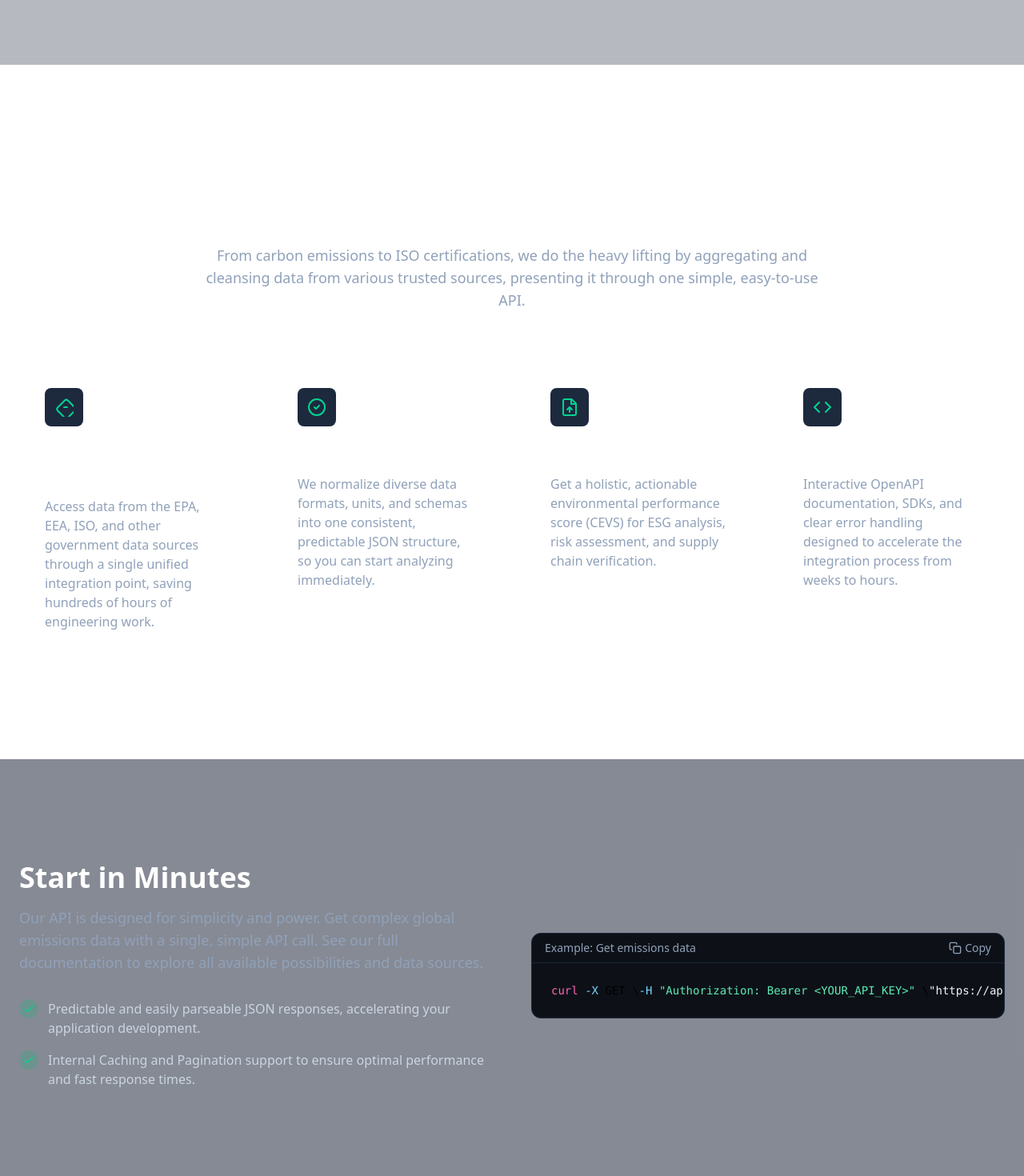
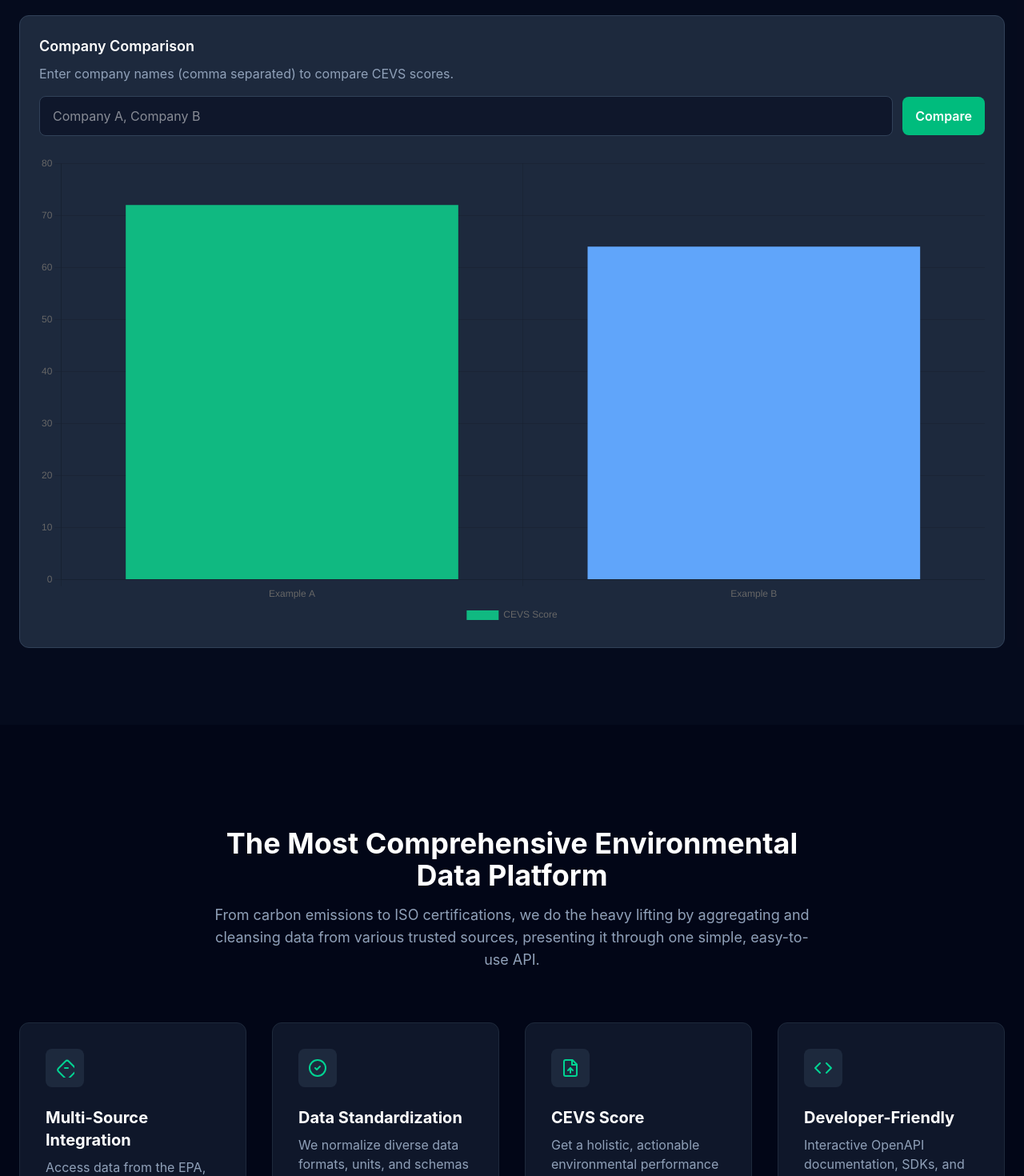
Before and after one commit to hk-dev13/envoyou-page-react, a React (Vite) app: page / in a window 1280 px wide. Shown: the part 2240-3710 px from the top of the page at 80% size. Built offline with nearby package versions, Linux system fonts and the light colour scheme.

Commit message:
Add chart.js and react-chartjs-2 dependencies; enhance visualizations with interactive charts and company comparison feature

```diff
--- a/package.json
+++ b/package.json
@@ -10,7 +10,9 @@
     "preview": "vite preview"
   },
   "dependencies": {
+    "chart.js": "^4.5.0",
     "react": "^19.1.1",
+    "react-chartjs-2": "^5.3.0",
     "react-dom": "^19.1.1",
     "react-router-dom": "^7.8.2"
   },
--- a/src/components/CodeExampleSection.jsx
+++ b/src/components/CodeExampleSection.jsx
@@ -1,38 +1,60 @@
-import React from 'react';
+import React, { useState, useRef } from 'react';
 
 const CodeExampleSection = () => {
+  // State untuk mengelola teks tombol
+  const [copyButtonText, setCopyButtonText] = useState('Copy');
+
+  // Ref untuk mendapatkan akses langsung ke elemen 'pre' tanpa manipulasi DOM
+  const codeBlockRef = useRef(null);
+
+  const handleCopy = () => {
+    // Pastikan ref sudah terhubung ke elemen
+    if (codeBlockRef.current) {
+      const codeToCopy = codeBlockRef.current.innerText;
+
+      navigator.clipboard.writeText(codeToCopy).then(() => {
+        setCopyButtonText('Copied!');
+        // Mengembalikan teks tombol ke 'Copy' setelah 2 detik
+        setTimeout(() => {
+          setCopyButtonText('Copy');
+        }, 2000);
+      }).catch(err => {
+        console.error('Failed to copy text: ', err);
+        setCopyButtonText('Failed');
+      });
+    }
+  };
+
   return (
     <section id="docs" className="py-20 sm:py-32 bg-slate-900/50">
       <div className="container mx-auto px-6">
         <div className="grid grid-cols-1 lg:grid-cols-2 gap-12 items-center">
-                    <div className="scroll-reveal">
+          <div>
             <h3 className="text-3xl md:text-4xl font-bold text-white">Start in Minutes</h3>
             <p className="mt-4 text-lg text-slate-400">
-                            Our API is designed for simplicity and power. Get complex global emissions data with a single, simple API call. See our full documentation to explore all available possibilities and data sources.
+              Our API is designed for simplicity and power. Get complex global emissions data with a single, simple API call.
             </p>
-                        <div className="mt-8 space-y-4">
-                            <div className="flex items-start space-x-3">
-                                <div className="w-6 h-6 rounded-full bg-emerald-500/20 flex items-center justify-center flex-shrink-0"><svg className="w-4 h-4 text-emerald-400" fill="none" stroke="currentColor" viewBox="0 0 24 24"><path strokeLinecap="round" strokeLinejoin="round" strokeWidth="2" d="M5 13l4 4L19 7"></path></svg></div>
-                                <p className="text-slate-300">Predictable and easily parseable JSON responses, accelerating your application development.</p>
+            {/* ... Konten lainnya ... */}
           </div>
-                            <div className="flex items-start space-x-3">
-                               <div className="w-6 h-6 rounded-full bg-emerald-500/20 flex items-center justify-center flex-shrink-0"><svg className="w-4 h-4 text-emerald-400" fill="none" stroke="currentColor" viewBox="0 0 24 24"><path strokeLinecap="round" strokeLinejoin="round" strokeWidth="2" d="M5 13l4 4L19 7"></path></svg></div>
-                                <p className="text-slate-300">Internal Caching and Pagination support to ensure optimal performance and fast response times.</p>
-                            </div>
-                        </div>
-                    </div>
-                    <div className="scroll-reveal" style={{ transitionDelay: '150ms' }}>
+          <div>
             <div className="bg-[#0D1117] rounded-xl border border-slate-800 overflow-hidden">
               <div className="px-4 py-2 border-b border-slate-800 flex justify-between items-center">
                 <span className="text-sm text-slate-400">Example: Get emissions data</span>
-                                <button id="copyBtn" className="text-sm text-slate-400 hover:text-white transition-colors flex items-center space-x-1">
+                <button
+                  onClick={handleCopy}
+                  className={`text-sm hover:text-white transition-colors flex items-center space-x-1 ${copyButtonText === 'Copied!' ? 'text-emerald-400' : 'text-slate-400'}`}
+                >
                   <svg xmlns="http://www.w3.org/2000/svg" width="16" height="16" viewBox="0 0 24 24" fill="none" stroke="currentColor" strokeWidth="2" strokeLinecap="round" strokeLinejoin="round"><rect x="9" y="9" width="13" height="13" rx="2" ry="2"></rect><path d="M5 15H4a2 2 0 0 1-2-2V4a2 2 0 0 1 2-2h9a2 2 0 0 1 2 2v1"></path></svg>
-                                    <span id="copyBtnText">Copy</span>
+                  <span>{copyButtonText}</span>
                 </button>
               </div>
-                            <pre className="p-6 text-sm overflow-x-auto" id="codeBlock"><code className="language-bash"><span className="text-pink-400">curl</span> <span className="text-sky-300">-X</span> GET \
-  <span className="text-sky-300">-H</span> <span className="text-emerald-300">"Authorization: Bearer &lt;YOUR_API_KEY&gt;"</span> \
-  <span className="text-slate-100">"https://api.envoyou.com/v1/global/cevs/CompanyName"</span></code></pre>
+              <pre ref={codeBlockRef} className="p-6 text-sm overflow-x-auto">
+                <code className="language-bash">
+                  <span className="text-pink-400">curl</span> <span className="text-sky-300">-X</span> GET<br />
+                  <span className="text-sky-300">-H</span> <span className="text-emerald-300">"Authorization: Bearer &lt;YOUR_API_KEY&gt;"</span><br />
+                  <span className="text-slate-100">"https://api.envoyou.com/v1/global/cevs/CompanyName"</span>
+                </code>
+              </pre>
             </div>
           </div>
         </div>
--- a/src/components/FeaturesSection.jsx
+++ b/src/components/FeaturesSection.jsx
@@ -1,10 +1,11 @@
 import React from 'react';
+import { Link } from 'react-router-dom';
 
 const FeaturesSection = () => {
     return (
         <section id="features" className="py-20 sm:py-32">
             <div className="container mx-auto px-6">
-                <div className="text-center max-w-3xl mx-auto scroll-reveal">
+                <div className="text-center max-w-3xl mx-auto">
                     <h3 className="text-3xl md:text-4xl font-bold text-white">The Most Comprehensive Environmental Data Platform</h3>
                     <p className="mt-4 text-lg text-slate-400">
                         From carbon emissions to ISO certifications, we do the heavy lifting by aggregating and cleansing data from various trusted sources, presenting it through one simple, easy-to-use API.
@@ -12,7 +13,7 @@ const FeaturesSection = () => {
                 </div>
                 <div className="mt-16 grid grid-cols-1 md:grid-cols-2 lg:grid-cols-4 gap-8">
                     {/* Feature Card 1 */}
-                    <div className="feature-card p-8 rounded-xl scroll-reveal">
+                    <div className="feature-card p-8 rounded-xl">
                         <div className="bg-slate-800 w-12 h-12 rounded-lg flex items-center justify-center">
                             <svg xmlns="http://www.w3.org/2000/svg" width="24" height="24" viewBox="0 0 24 24" fill="none" stroke="currentColor" strokeWidth="2" strokeLinecap="round" strokeLinejoin="round" className="text-emerald-400"><path d="M4.22 12.22a3 3 0 0 0 0 4.24l8.49 8.49a3 3 0 0 0 4.24 0l8.49-8.49a3 3 0 0 0 0-4.24l-8.49-8.49a3 3 0 0 0-4.24 0Z"/><path d="M16 12h-4"/></svg>
                         </div>
@@ -20,7 +21,7 @@ const FeaturesSection = () => {
                         <p className="mt-2 text-slate-400">Access data from the EPA, EEA, ISO, and other government data sources through a single unified integration point, saving hundreds of hours of engineering work.</p>
                     </div>
                     {/* Feature Card 2 */}
-                    <div className="feature-card p-8 rounded-xl scroll-reveal" style={{ transitionDelay: '100ms' }}>
+                    <div className="feature-card p-8 rounded-xl" style={{ transitionDelay: '100ms' }}>
                         <div className="bg-slate-800 w-12 h-12 rounded-lg flex items-center justify-center">
                             <svg xmlns="http://www.w3.org/2000/svg" width="24" height="24" viewBox="0 0 24 24" fill="none" stroke="currentColor" strokeWidth="2" strokeLinecap="round" strokeLinejoin="round" className="text-emerald-400"><path d="M12 22c5.523 0 10-4.477 10-10S17.523 2 12 2 2 6.477 2 12s4.477 10 10 10z"/><path d="m9 12 2 2 4-4"/></svg>
                         </div>
@@ -28,7 +29,7 @@ const FeaturesSection = () => {
                         <p className="mt-2 text-slate-400">We normalize diverse data formats, units, and schemas into one consistent, predictable JSON structure, so you can start analyzing immediately.</p>
                     </div>
                     {/* Feature Card 3 */}
-                    <div className="feature-card p-8 rounded-xl scroll-reveal" style={{ transitionDelay: '200ms' }}>
+                    <div className="feature-card p-8 rounded-xl" style={{ transitionDelay: '200ms' }}>
                         <div className="bg-slate-800 w-12 h-12 rounded-lg flex items-center justify-center">
                            <svg xmlns="http://www.w3.org/2000/svg" width="24" height="24" viewBox="0 0 24 24" fill="none" stroke="currentColor" strokeWidth="2" strokeLinecap="round" strokeLinejoin="round" className="text-emerald-400"><path d="M14.5 2H6a2 2 0 0 0-2 2v16a2 2 0 0 0 2 2h12a2 2 0 0 0 2-2V7.5L14.5 2z"/><polyline points="14 2 14 8 20 8"/><path d="M12 18v-6"/><path d="m9 15 3-3 3 3"/></svg>
                         </div>
@@ -36,7 +37,7 @@ const FeaturesSection = () => {
                         <p className="mt-2 text-slate-400">Get a holistic, actionable environmental performance score (CEVS) for ESG analysis, risk assessment, and supply chain verification.</p>
                     </div>
                     {/* Feature Card 4 */}
-                    <div className="feature-card p-8 rounded-xl scroll-reveal" style={{ transitionDelay: '300ms' }}>
+                    <div className="feature-card p-8 rounded-xl" style={{ transitionDelay: '300ms' }}>
                         <div className="bg-slate-800 w-12 h-12 rounded-lg flex items-center justify-center">
                             <svg xmlns="http://www.w3.org/2000/svg" width="24" height="24" viewBox="0 0 24 24" fill="none" stroke="currentColor" strokeWidth="2" strokeLinecap="round" strokeLinejoin="round" className="text-emerald-400"><polyline points="16 18 22 12 16 6"/><polyline points="8 6 2 12 8 18"/></svg>
                         </div>
--- a/src/components/VisualizationsSection.jsx
+++ b/src/components/VisualizationsSection.jsx
@@ -1,10 +1,66 @@
-import React from 'react';
+import React, { useState, useEffect } from 'react';
+// Impor komponen yang diperlukan dari library chart
+import { Chart as ChartJS, ArcElement, Tooltip, Legend, CategoryScale, LinearScale, PointElement, LineElement, BarElement } from 'chart.js';
+import { Doughnut, Line, Bar } from 'react-chartjs-2';
+
+// Daftarkan semua komponen chart yang akan kita gunakan
+ChartJS.register(ArcElement, Tooltip, Legend, CategoryScale, LinearScale, PointElement, LineElement, BarElement);
 
 const VisualizationsSection = () => {
+  // State untuk input perbandingan perusahaan
+  const [compareInput, setCompareInput] = useState('');
+  // State untuk data grafik perbandingan
+  const [compareData, setCompareData] = useState({
+    labels: ['Example A', 'Example B'],
+    datasets: [{
+      label: 'CEVS Score',
+      data: [72, 64],
+      backgroundColor: ['#10b981', '#60a5fa'],
+    }],
+  });
+
+  // Data mock/statis untuk dua grafik pertama
+  const breakdownData = {
+    labels: ['EDGAR', 'EPA', 'EEA', 'ISO', 'Local Permits'],
+    datasets: [{
+      data: [35, 25, 20, 10, 10],
+      backgroundColor: ['#10b981', '#60a5fa', '#f97316', '#f43f5e', '#a78bfa'],
+    }],
+  };
+
+  const trendData = {
+    labels: ['2018', '2019', '2020', '2021', '2022', '2023'],
+    datasets: [{
+      label: 'CO2 (kt)',
+      data: [120, 115, 110, 105, 100, 95],
+      borderColor: '#60a5fa',
+      fill: false,
+    }],
+  };
+
+  // Fungsi untuk menangani perbandingan
+  const handleCompare = () => {
+    const companies = compareInput.split(',').map(s => s.trim()).filter(Boolean);
+    if (!companies.length) return;
+
+    // Di aplikasi nyata, Anda akan mengambil data API di sini.
+    // Untuk sekarang, kita gunakan data acak sebagai contoh.
+    const newScores = companies.map(() => Math.floor(Math.random() * 100));
+
+    setCompareData({
+      labels: companies,
+      datasets: [{
+        ...compareData.datasets[0],
+        data: newScores,
+      }]
+    });
+  };
+
+
   return (
     <section id="visualizations" className="py-16 sm:py-24 bg-slate-900/30">
       <div className="container mx-auto px-6">
-                <div className="text-center max-w-3xl mx-auto scroll-reveal">
+        <div className="text-center max-w-3xl mx-auto">
           <h3 className="text-3xl md:text-4xl font-bold text-white">Visualize Environmental Data</h3>
           <p className="mt-4 text-lg text-slate-400">Interactive charts show data source breakdowns, emission trends over years, and company comparisons.</p>
         </div>
@@ -12,11 +68,11 @@ const VisualizationsSection = () => {
         <div className="mt-10 grid grid-cols-1 lg:grid-cols-2 gap-8">
           <div className="bg-slate-800 p-6 rounded-xl border border-slate-700">
             <h4 className="text-lg font-semibold text-white">Data Source Breakdown</h4>
-                        <canvas id="chart-breakdown" className="mt-4"></canvas>
+            <Doughnut data={breakdownData} options={{ responsive: true, plugins: { legend: { position: 'bottom' } } }} />
           </div>
           <div className="bg-slate-800 p-6 rounded-xl border border-slate-700">
             <h4 className="text-lg font-semibold text-white">Emissions Trend (per year)</h4>
-                        <canvas id="chart-trend" className="mt-4"></canvas>
+            <Line data={trendData} options={{ responsive: true, plugins: { legend: { position: 'bottom' } } }} />
           </div>
         </div>
 
@@ -24,11 +80,22 @@ const VisualizationsSection = () => {
           <h4 className="text-lg font-semibold text-white">Company Comparison</h4>
           <p className="text-slate-400 mt-2">Enter company names (comma separated) to compare CEVS scores.</p>
           <div className="mt-4 flex items-center space-x-3">
-                        <input id="compare-companies" type="text" placeholder="Company A, Company B" className="flex-1 px-4 py-3 rounded-lg bg-slate-900 border border-slate-700 text-white focus:outline-none" />
-                        <button id="compare-btn" className="bg-emerald-500 hover:bg-emerald-600 text-white font-semibold px-4 py-3 rounded-lg">Compare</button>
+            <input
+              type="text"
+              placeholder="Company A, Company B"
+              className="flex-1 px-4 py-3 rounded-lg bg-slate-900 border border-slate-700 text-white focus:outline-none"
+              value={compareInput}
+              onChange={(e) => setCompareInput(e.target.value)}
+            />
+            <button
+              onClick={handleCompare}
+              className="bg-emerald-500 hover:bg-emerald-600 text-white font-semibold px-4 py-3 rounded-lg"
+            >
+              Compare
+            </button>
           </div>
           <div className="mt-6">
-                        <canvas id="chart-compare"></canvas>
+            <Bar data={compareData} options={{ responsive: true, plugins: { legend: { position: 'bottom' } } }} />
           </div>
         </div>
       </div>
--- a/src/index.css
+++ b/src/index.css
@@ -1 +1,35 @@
 @import "tailwindcss";
+
+@layer components {
+  body {
+    font-family: 'Inter', sans-serif;
+    background-color: #020617; /* slate-950 */
+    color: #cbd5e1; /* slate-300 */
+    overflow-x: hidden;
+  }
+  .glass-nav {
+    background-color: rgba(15, 23, 42, 0.8);
+    backdrop-filter: blur(10px);
+  }
+  .hero-gradient {
+    background: radial-gradient(ellipse at top, rgba(16, 185, 129, 0.15), transparent 60%), radial-gradient(ellipse at bottom, rgba(37, 99, 235, 0.1), transparent 70%);
+  }
+  .feature-card {
+    background-color: #0f172a; /* slate-900 */
+    border: 1px solid #1e293b; /* slate-800 */
+    transition: transform 0.3s ease, box-shadow 0.3s ease;
+  }
+  .feature-card:hover {
+    transform: translateY(-5px);
+    box-shadow: 0 10px 25px -5px rgba(16, 185, 129, 0.1);
+  }
+  .scroll-reveal {
+    opacity: 0;
+    transform: translateY(30px);
+    transition: opacity 0.6s ease-out, transform 0.6s ease-out;
+  }
+  .scroll-reveal.active {
+    opacity: 1;
+    transform: translateY(0);
+  }
+}
```
Also changed, not shown: src/components/Footer.jsx (+8 -0 lines), src/components/PricingSection.jsx (+5 -4 lines), 1 other file (tests, documents, lock files or other folders). Lines whose indentation alone changed are shown as unchanged.
